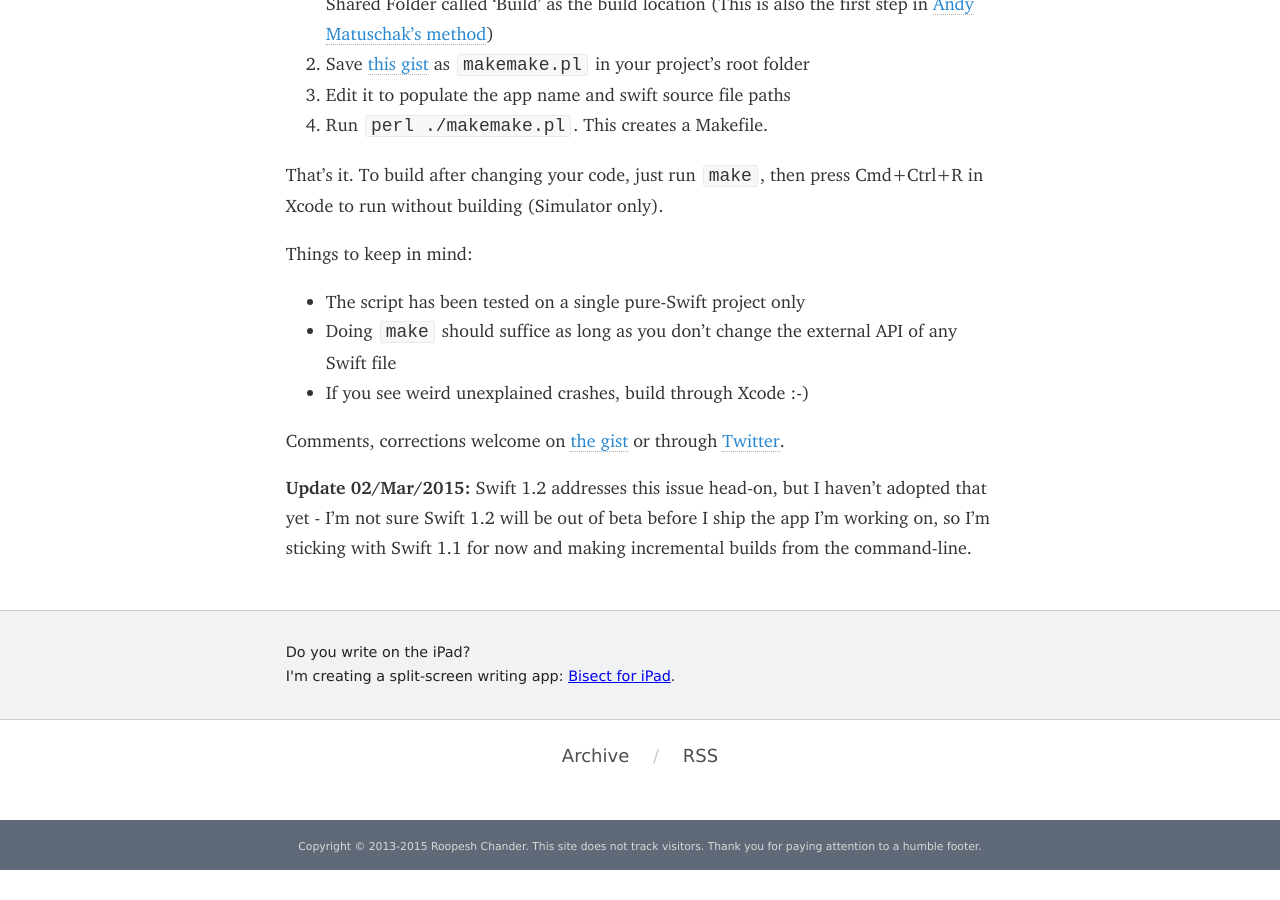
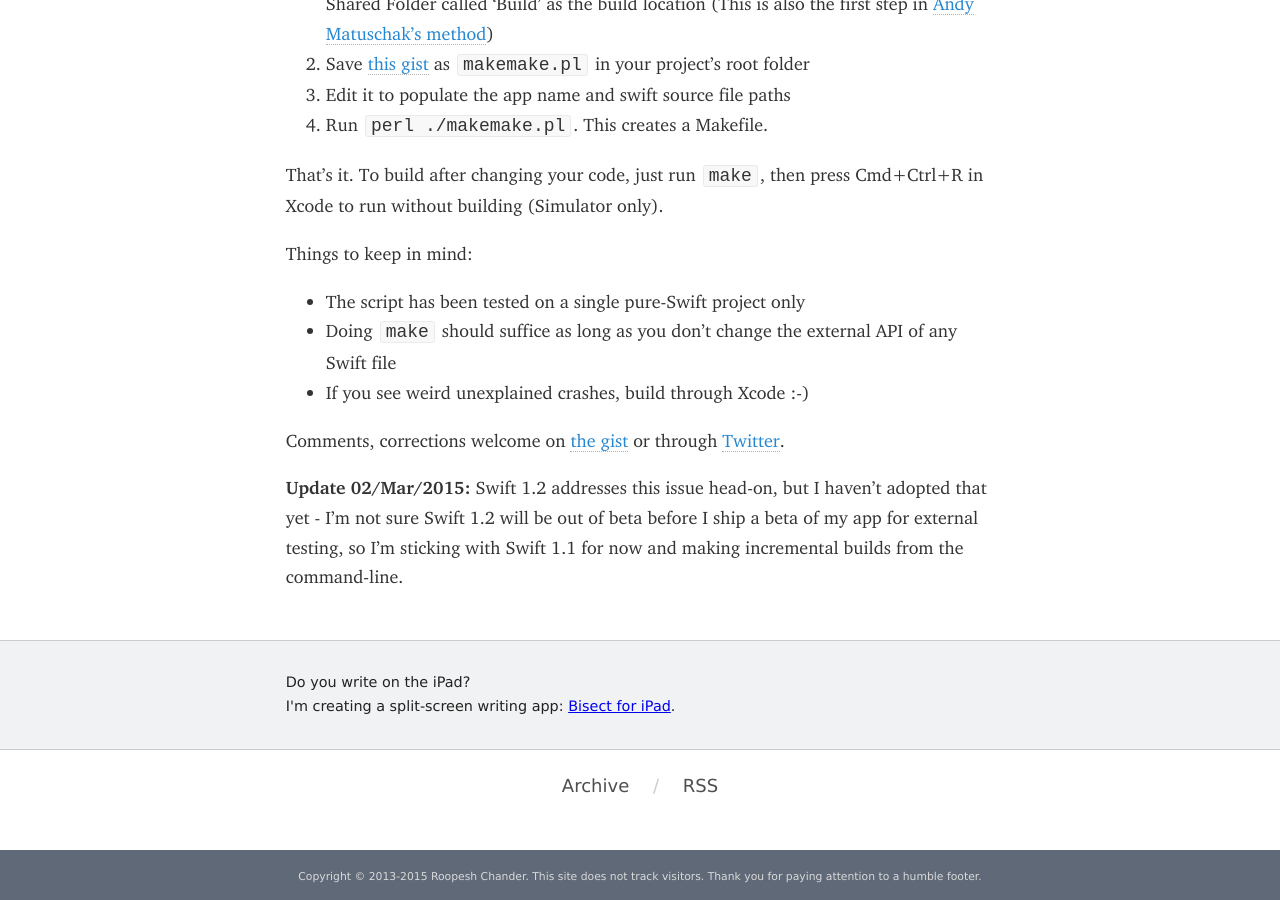
Before and after one commit to roop/roop.github.io, a Jekyll site: the page built from _posts/2014-12-17-speeding-up-swift-builds.md, in a window 1280 px wide and 900 px high, scrolled down 1653 px. Built offline with Jekyll 4.4.1, drawn with Linux system fonts in a browser that asks for light colours; some web fonts are replaced; before the commit the page ends 2523 px from its top, so only the background shows below that.

Commit message:
Fix update in speeding up Swift builds

```diff
--- a/_posts/2014-12-17-speeding-up-swift-builds.md
+++ b/_posts/2014-12-17-speeding-up-swift-builds.md
@@ -84,5 +84,5 @@ Comments, corrections welcome on [the gist][makemake_gist] or through [Twitter].
 
 **Update 02/Mar/2015:** Swift 1.2 addresses this issue head-on, but I
 haven't adopted that yet - I'm not sure Swift 1.2 will be out of beta
-before I ship the app I'm working on, so I'm sticking with Swift 1.1
-for now and making incremental builds from the command-line.
+before I ship a beta of my app for external testing, so I'm sticking with
+Swift 1.1 for now and making incremental builds from the command-line.
```
